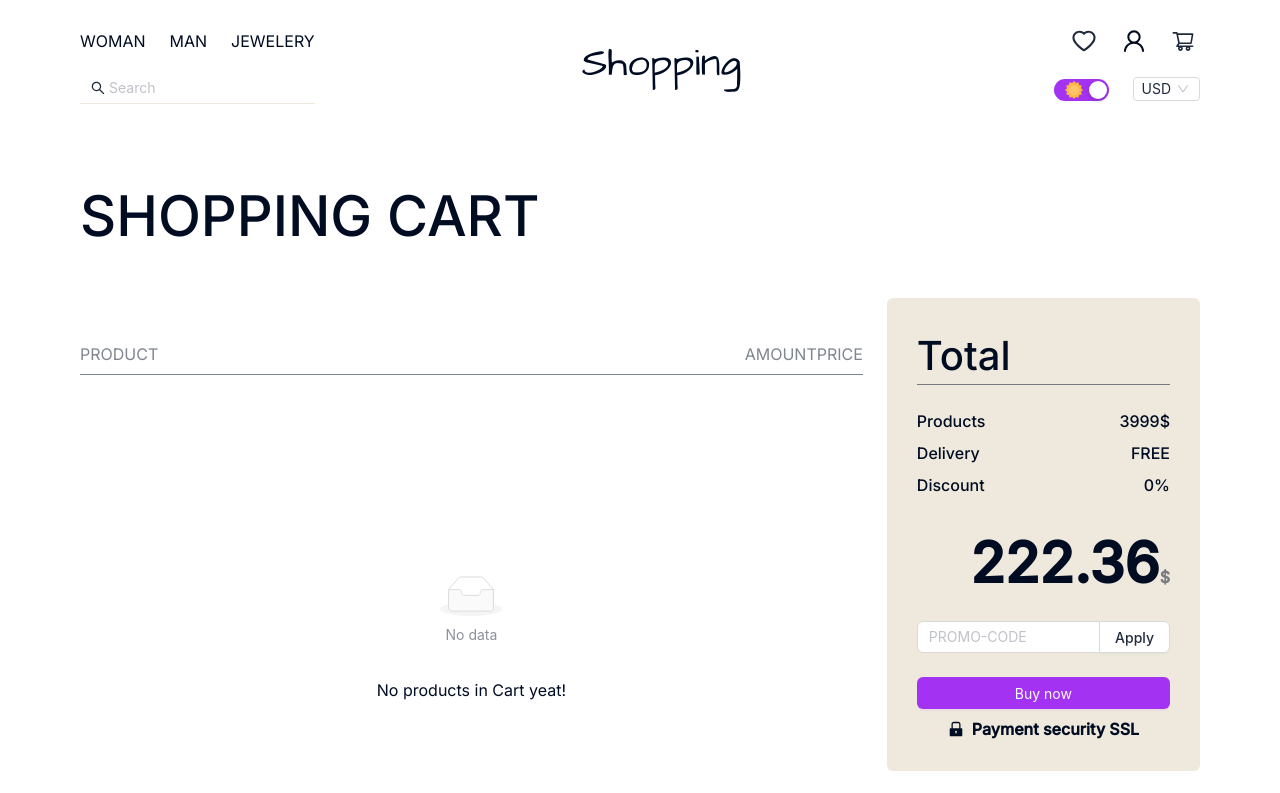
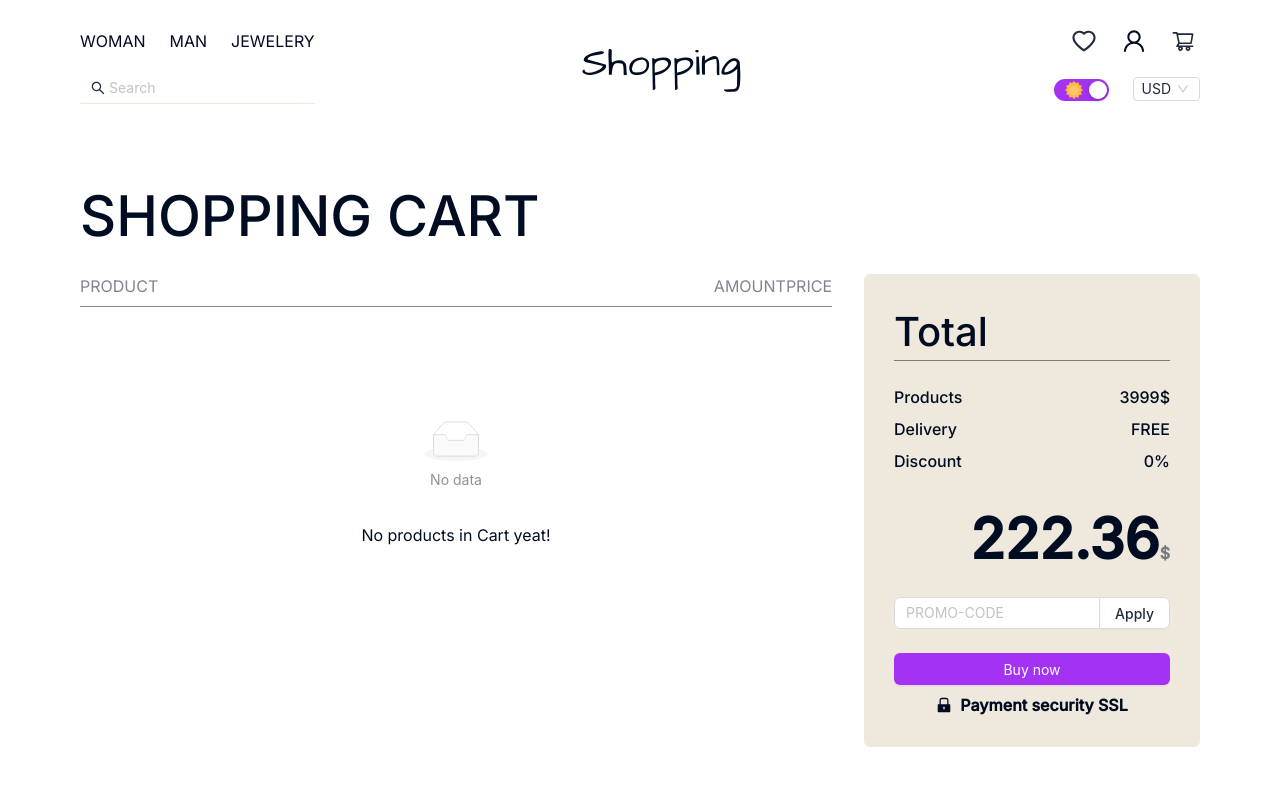
Before and after one commit to RussianBoy64/nextJS-store, a Next.js app: page /cart in a window 1280 px wide. Shown: the top 793 px of the page. Built offline with nearby package versions, Linux system fonts and the light colour scheme.

Commit message:
feat: refactor cart styles

```diff
--- a/app/cart/cartPage.module.scss
+++ b/app/cart/cartPage.module.scss
@@ -1,14 +1,14 @@
 @import "@/styles/variables.scss";
 
 .cart {
-  display: grid;
-  grid-template-columns: 3fr 1fr;
-  grid-template-areas: "title ." "products price" "products .";
-  gap: 2rem;
+  display: flex;
+  flex-wrap: wrap;
+  align-items: flex-start;
+  justify-content: space-between;
   padding: 1.5rem 5rem;
 
   &__title {
-    grid-area: title;
+    width: 100%;
     margin-bottom: 1rem;
     font-size: $fs-xxxl;
     font-weight: 500;
@@ -18,8 +18,6 @@
 
 @media (max-width: $xxl-screen) {
   .cart {
-    grid-template-columns: 2.5fr 1fr;
-    gap: 1.5rem;
     padding: 1.5rem 5rem;
   }
 }
@@ -30,9 +28,6 @@
 }
 @media (max-width: $lg-screen) {
   .cart {
-    grid-template-columns: 1fr;
-    grid-template-areas: "title " "products" "price";
-    gap: 1rem;
     padding: 1.5rem;
 
     &__title {
@@ -43,6 +38,8 @@
 
 @media (max-width: $md-screen) {
   .cart {
+    flex-direction: column;
+    gap: 2rem;
     padding: 0 1rem;
 
     &__title {
--- a/components/Cart/CartPrice/cartPrice.module.scss
+++ b/components/Cart/CartPrice/cartPrice.module.scss
@@ -1,7 +1,7 @@
 @import "@/styles/variables.scss";
 
 .cartPrice {
-  grid-area: price;
+  width: 30%;
   min-width: 280px;
   padding: 30px;
   background-color: $accent-secondary;
@@ -48,3 +48,23 @@
     margin-top: 0.5rem;
   }
 }
+
+@media (max-width: $md-screen) {
+  .cartPrice {
+    width: 100%;
+
+    &__title {
+      font-size: $fs-xl;
+    }
+
+    &__total {
+      font-size: $fs-xxl;
+    }
+  }
+}
+
+@media (max-width: $sm-screen) {
+  .cartPrice {
+    padding: 20px;
+  }
+}
--- a/components/Cart/CartProduct/cartProduct.module.scss
+++ b/components/Cart/CartProduct/cartProduct.module.scss
@@ -57,6 +57,10 @@
     &__title {
       font-size: $fs-normal;
     }
+
+    &__price {
+      font-size: $fs-normal;
+    }
   }
 }
 
--- a/components/Cart/ProductList/productList.module.scss
+++ b/components/Cart/ProductList/productList.module.scss
@@ -1,11 +1,13 @@
 @import "@/styles/variables.scss";
 
 .productList {
-  grid-area: products;
   display: grid;
   align-items: center;
   grid-template-columns: 1fr repeat(2, auto);
   row-gap: 2rem;
+  flex-grow: 1;
+  width: min-content;
+  padding-right: 2rem;
 
   &__listHeader {
     display: inline-block;
@@ -34,3 +36,21 @@
   margin: 50px 0;
   text-align: center;
 }
+
+@media (max-width: $xl-screen) {
+  .productList {
+    padding-right: 1rem;
+  }
+}
+
+@media (max-width: $lg-screen) {
+  .productList {
+    row-gap: 1rem;
+  }
+}
+
+@media (max-width: $md-screen) {
+  .productList {
+    width: 100%;
+  }
+}
```
